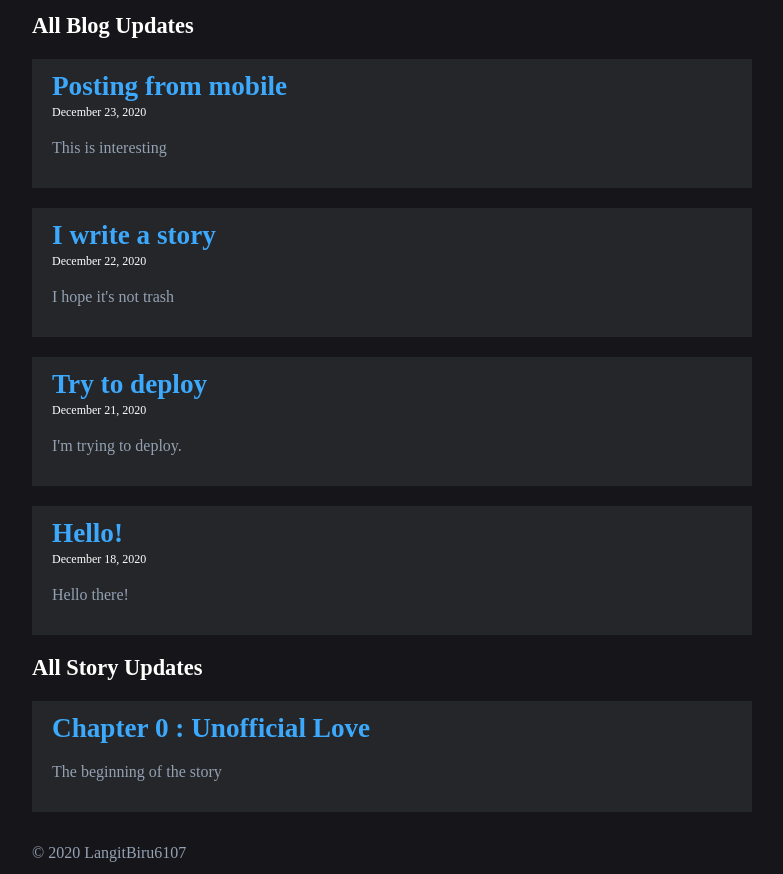
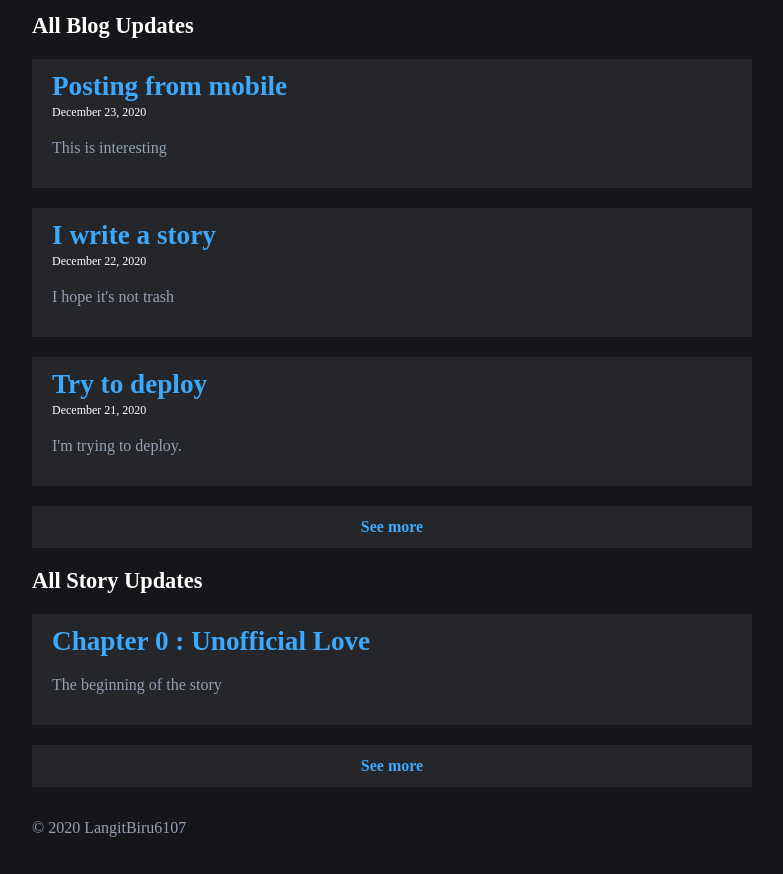
Before and after one commit to langitbiru6107/langit-biru, a Gatsby site: page / in a window 1280 px wide. Shown: the part 139-1013 px from the top of the page, without its empty margins (248-1031 px from the left). After the commit the page ends 988 px from the top, so only its background shows below. Built offline with nearby package versions, Linux system fonts and the light colour scheme; Gatsby itself is replaced by a stand-in of ours.

Commit message:
add see more link in post item

```diff
--- a/src/components/PostItem.tsx
+++ b/src/components/PostItem.tsx
@@ -30,7 +30,8 @@ const PostItemList: React.FC<{
 const PostItem: React.FC<{
   title: string;
   posts: PostDetailFragment["nodes"];
-}> = ({ title, posts }) => {
+  slug?: string;
+}> = ({ title, posts, slug }) => {
   return (
     <div className="post-item">
       <h3>{title}</h3>
@@ -44,6 +45,12 @@ const PostItem: React.FC<{
           ))}
         </>
       )}
+
+      {slug && (
+        <div className="post-item__more">
+          <Link to={slug}>See more</Link>
+        </div>
+      )}
     </div>
   );
 };
--- a/src/pages/index.tsx
+++ b/src/pages/index.tsx
@@ -12,8 +12,12 @@ const BlogIndex: React.FC<PageProps<IndexPageQuery>> = ({ data }) => {
   return (
     <Layout>
       <SEO title="Home" />
-      <PostItem title="All Blog Updates" posts={allBlogPosts} />
-      <PostItem title="All Story Updates" posts={allStoryPosts} />
+      <PostItem title="All Blog Updates" posts={allBlogPosts} slug="/blog" />
+      <PostItem
+        title="All Story Updates"
+        posts={allStoryPosts}
+        slug="/unofficial-love"
+      />
     </Layout>
   );
 };
@@ -25,6 +29,7 @@ export const pageQuery = graphql`
     allBlogPosts: allMarkdownRemark(
       sort: { fields: [frontmatter___date], order: DESC }
       filter: { frontmatter: { type: { eq: "blog" } } }
+      limit: 3
     ) {
       ...postDetail
     }
@@ -32,6 +37,7 @@ export const pageQuery = graphql`
     allStoryPosts: allMarkdownRemark(
       sort: { fields: [frontmatter___chapter], order: DESC }
       filter: { frontmatter: { type: { eq: "story" } } }
+      limit: 3
     ) {
       ...postDetail
     }
--- a/src/styles/components/post-item.scss
+++ b/src/styles/components/post-item.scss
@@ -1,12 +1,20 @@
 .post-item {
-  &__list {
+  &__list,
+  &__more {
     background: var(--bg1);
     margin: 20px 0;
     padding: 12px 20px;
   }
 
-  time {
-    font-size: 12px;
-    color: #ffffff;
+  &__list {
+    time {
+      font-size: 12px;
+      color: #ffffff;
+    }
+  }
+
+  &__more {
+    text-align: center;
+    font-weight: bold;
   }
 }
```
